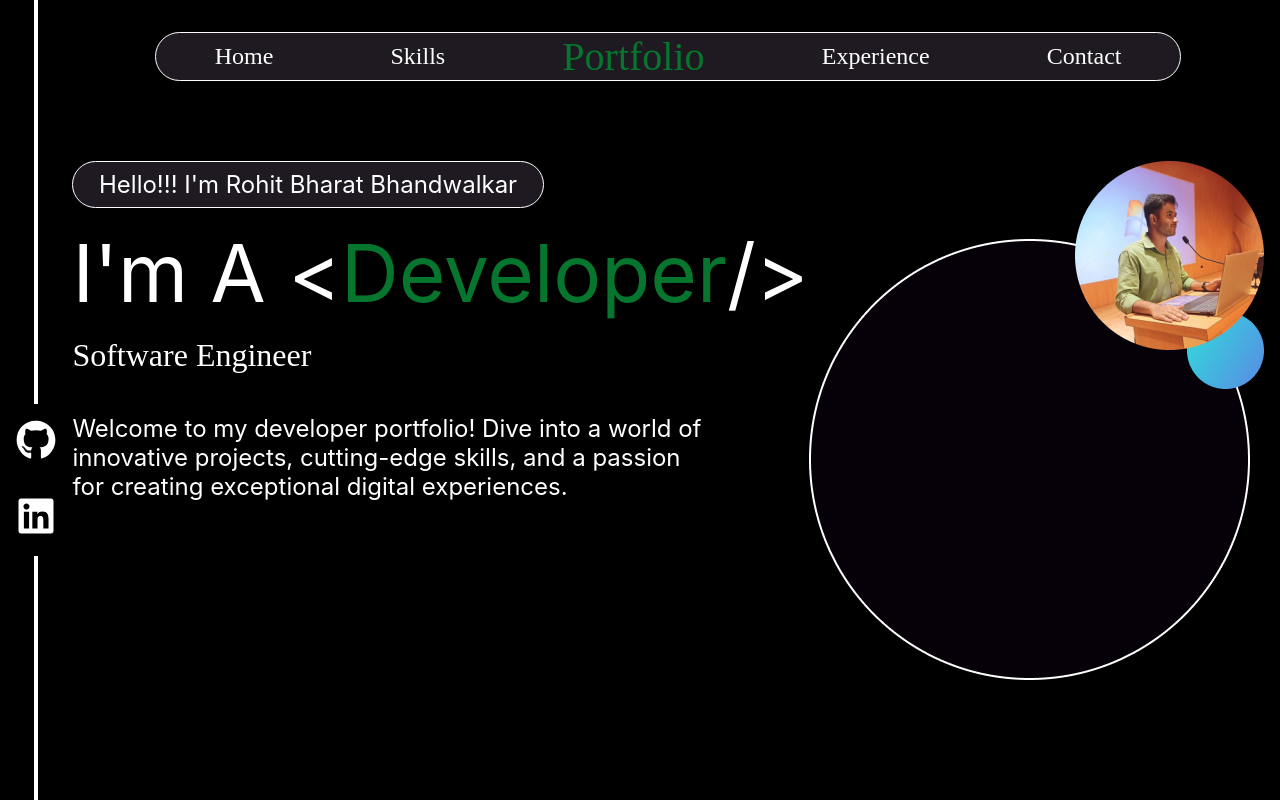
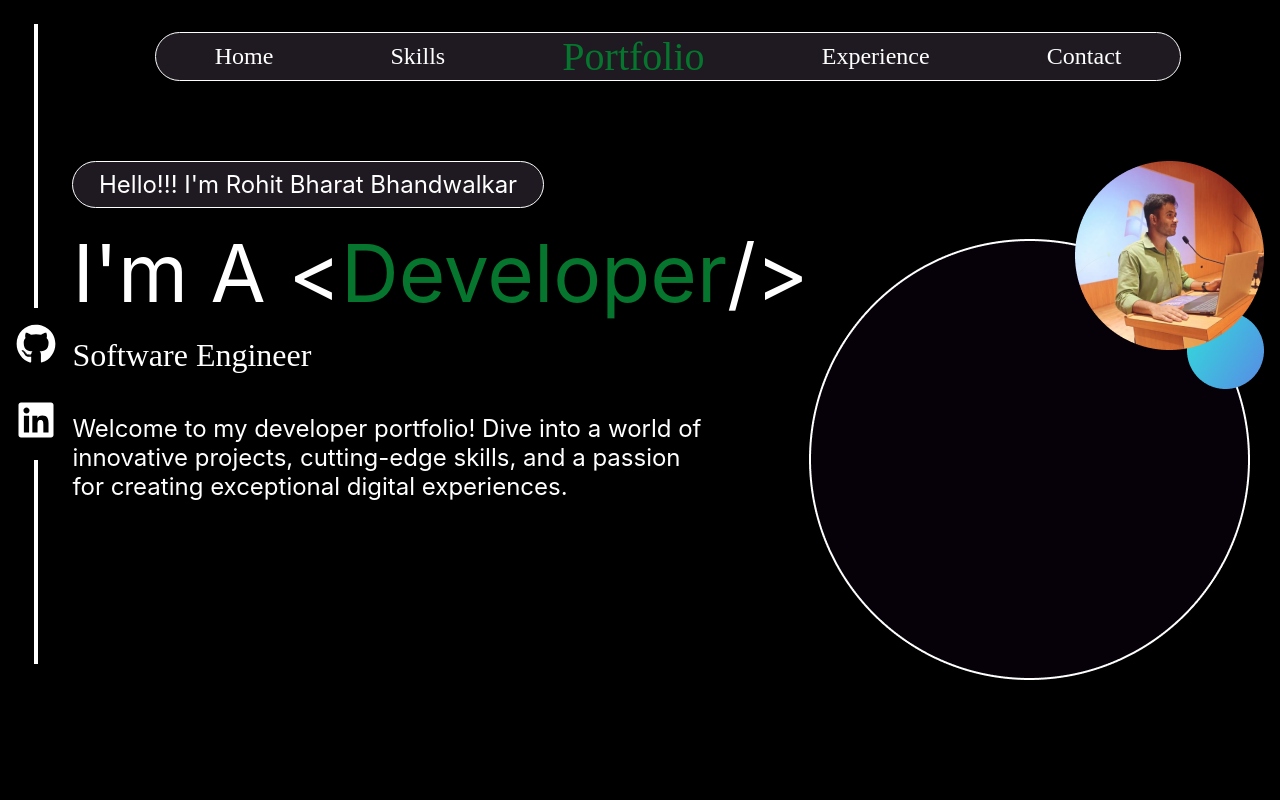
Before and after one commit to RohitBB3010/portfolio, a React (Create React App) app: page / in a window 1280 px wide. Shown: the top 800 px of the page. Built offline with nearby package versions, Linux system fonts and the light colour scheme; a web font is replaced by a local one.

Commit message:
fixed socials border

```diff
--- a/src/components/socials.css
+++ b/src/components/socials.css
@@ -7,7 +7,8 @@
 .vertical_line1{
     border: solid 2px white;
     width: 0;
-    height: 50vh;
+    height: 35vh;
+    margin-top: 3vh;
 }
 
 .icons{
@@ -16,3 +17,9 @@
     margin: 2vh 0;
     color: white;
 }
+
+.vertical_line2{
+    border: solid 2px white;
+    width: 0;
+    height: 25vh;
+}
--- a/src/components/socials.js
+++ b/src/components/socials.js
@@ -12,7 +12,7 @@ const Socials = () => {
         <a href = "https://www.linkedin.com/in/rohit-bhandwalkar/" target="_blank">
             < FaLinkedin className="icons"> </FaLinkedin>
         </a>
-        <div className="vertical_line1"> </div>
+        <div className="vertical_line2"> </div>
         </div>
     );
 }
--- a/src/home_page.js
+++ b/src/home_page.js
@@ -34,9 +34,7 @@ const HomePage = () => {
             Welcome to my developer portfolio! Dive into a world of innovative projects, cutting-edge skills, and a passion for creating exceptional digital experiences.
             </div>
             </div>
-
-                <img src="/ellipse.png" alt = ""/>
-
+            <img src="/ellipse.png" alt = ""/>
         </div>
     );
 }
```
